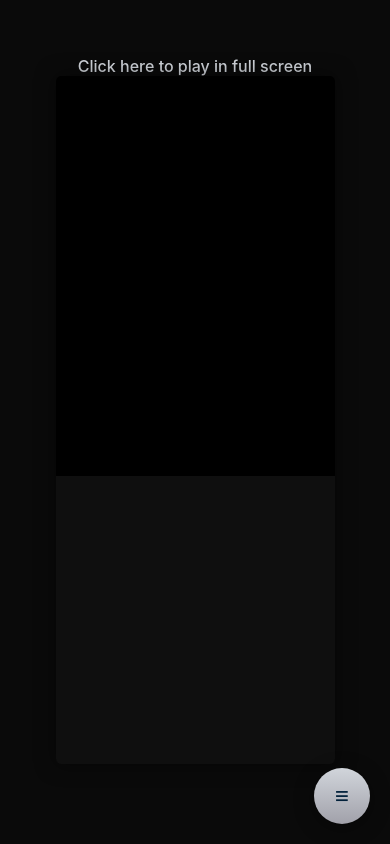
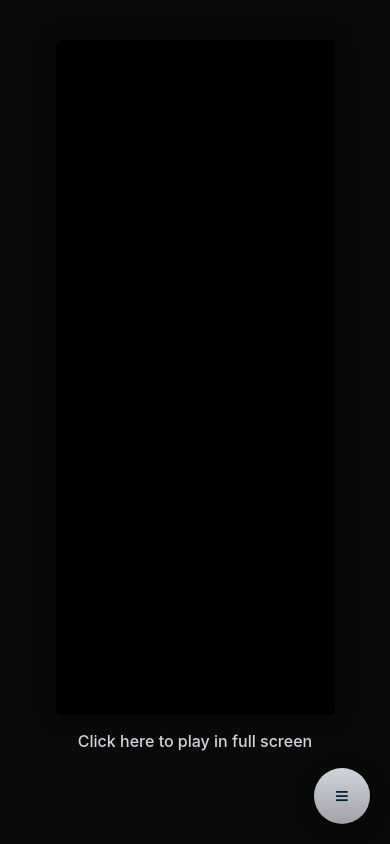
Before and after one commit to umair-adil/website, a plain HTML site: page game/index.html in a window 390 px wide. Drawn offline with Linux system fonts and the light colour scheme; files whose address does not match are found by name.

Commit message:
fix game window scaling

```diff
--- a/game/index.html
+++ b/game/index.html
@@ -12,9 +12,6 @@
     <iframe src="/menu.html" class="menu-frame" title="Main menu"></iframe>
 
     <main class="main">
-      <p class="fullscreen-link">
-        <a href="/game/fullscreen" target="_blank">Click here to play in full screen</a>
-      </p>
       <div class="game-box">
         <iframe
           src="/game/fullscreen"
@@ -23,6 +20,9 @@
           allowfullscreen>
         </iframe>
       </div>
+      <p class="fullscreen-link">
+        <a href="/game/fullscreen" target="_blank">Click here to play in full screen</a>
+      </p>
     </main>
 
     <button class="mobile-menu-btn" id="mobileMenuBtn" aria-label="Open menu">≡</button>
--- a/style.css
+++ b/style.css
@@ -234,7 +234,7 @@ body,html {
   overflow: hidden;
   box-shadow: 0 0 20px rgba(0, 0, 0, 0.5);
   height: 100%;
-  max-height: 90%;
+  max-height: 80vh;
 }
 
 .game-frame {
@@ -262,12 +262,6 @@ body,html {
   color: var(--accent-2);
 }
 
-@media (max-width: 700px) {
-  .game-frame {
-    height: 400px;
-  }
-}
-
 .container-grid {
   display: grid;
   grid-template-columns: repeat(auto-fit, minmax(420px, 1fr));
```
